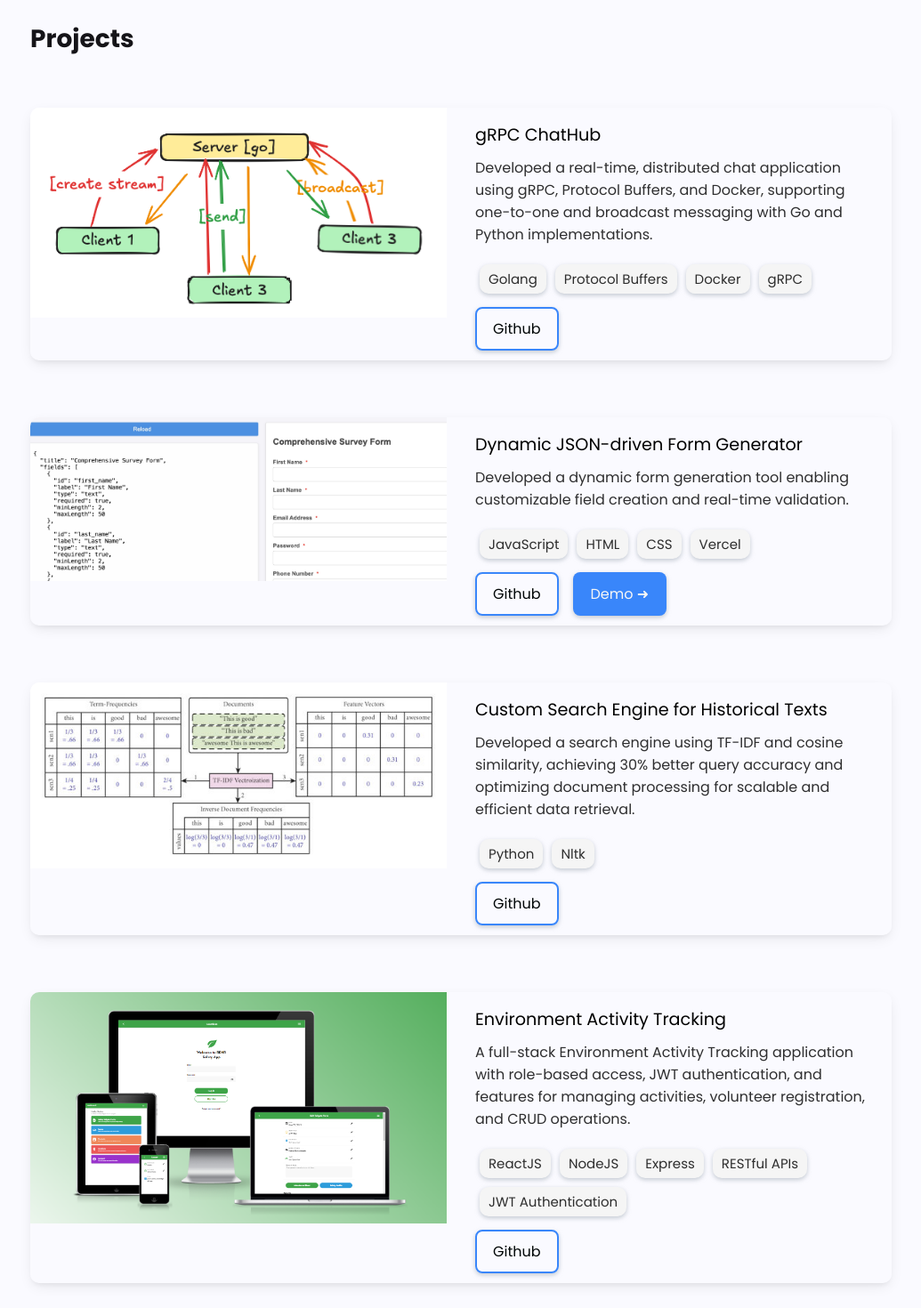
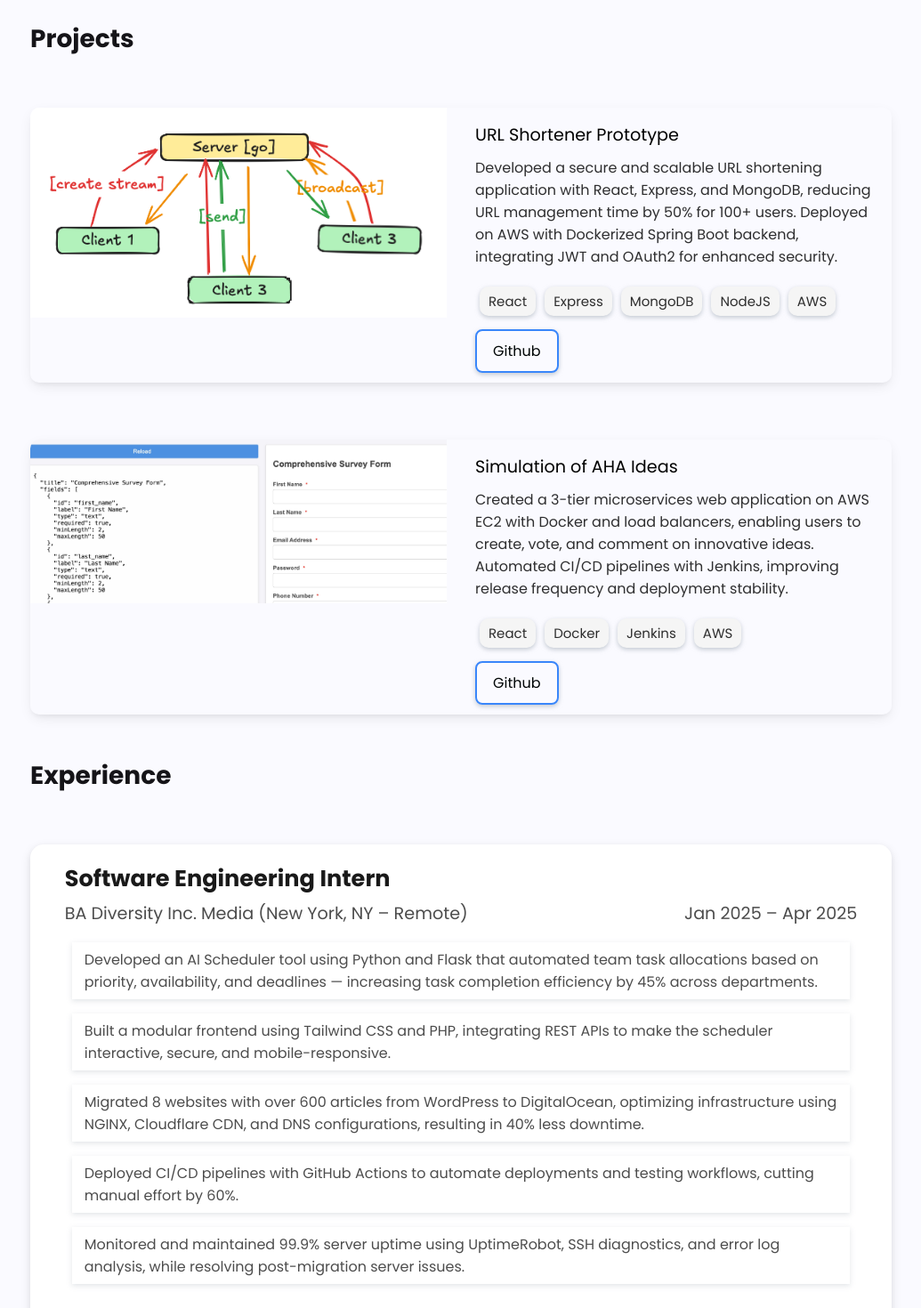
Before and after one commit to seniyatuscano/Seniya_portfolio, a React (Create React App) app: page / in a window 1280 px wide. Shown: the part 820-2290 px from the top of the page at 89% size, without its empty margins (122-1157 px from the left). Built offline with nearby package versions, Linux system fonts and the light colour scheme.

Commit message:
Updated portfolio with new changes

```diff
--- a/src/data/ProjectData.js
+++ b/src/data/ProjectData.js
@@ -2,99 +2,22 @@
 export const ProjectList = [
   {
     img: "/chat.png",
-    title: "gRPC ChatHub",
-    description: "Developed a real-time, distributed chat application using gRPC, Protocol Buffers, and Docker, supporting one-to-one and broadcast messaging with Go and Python implementations.",
-    tech_stack: ["Golang", "Protocol Buffers", "Docker", "gRPC"],
-    dates: "Jan 2025 - Feb 2025",
+    title: "URL Shortener Prototype",
+    description: "Developed a secure and scalable URL shortening application with React, Express, and MongoDB, reducing URL management time by 50% for 100+ users. Deployed on AWS with Dockerized Spring Boot backend, integrating JWT and OAuth2 for enhanced security.",
+    tech_stack: ["React", "Express", "MongoDB", "NodeJS","AWS"],
+    dates: "March 2025",
     demo_url: "",
-    github_url: "https://github.com/prajaktanisal99/chat_grpc",
+    github_url: "https://github.com/seniyatuscano/URL_Shortener",
   },
   {
     img: "/dynamic_form.jpg",
-    title: "Dynamic JSON-driven Form Generator",
+    title: "Simulation of AHA Ideas ",
     description:
-      "Developed a dynamic form generation tool enabling customizable field creation and real-time validation.",
-    tech_stack: ["JavaScript", "HTML", "CSS", "Vercel"],
+      "Created a 3-tier microservices web application on AWS EC2 with Docker and load balancers, enabling users to create, vote, and comment on innovative ideas. Automated CI/CD pipelines with Jenkins, improving release frequency and deployment stability.",
+    tech_stack: ["React", "Docker", "Jenkins","AWS"],
     dates: "Nov 2024 - Dec 2024",
-    demo_url: "https://dynamic-form-five-jet.vercel.app/",
-    github_url: "https://github.com/prajaktanisal99/dynamicForm",
-  },
-  {
-    img: "/tfidf.png",
-    title: "Custom Search Engine for Historical Texts",
-    description:
-      "Developed a search engine using TF-IDF and cosine similarity, achieving 30% better query accuracy and optimizing document processing for scalable and efficient data retrieval.",
-    tech_stack: ["Python", "Nltk"],
-    dates: "Sep 2024 - Oct 2024",
     demo_url: "",
-    github_url:
-      "https://github.com/prajaktanisal99/custom-search-engine/blob/master/P1.py",
-  },
-  {
-    img: "/renr-responsive.png",
-    title: "Environment Activity Tracking",
-    description:
-      "A full-stack Environment Activity Tracking application with role-based access, JWT authentication, and features for managing activities, volunteer registration, and CRUD operations.",
-    tech_stack: [
-      "ReactJS",
-      "NodeJS",
-      "Express",
-      "RESTful APIs",
-      "JWT Authentication",
-    ],
-    dates: "Aug 2023 - Oct 2023",
-    github_url: "https://github.com/prajaktanisal99/env_activity_tracking",
-    demo_url: "",
-  },
-  {
-    img: "/nba_image.jpg",
-    title: "NBA Position Prediction using MLP Classifier",
-    description:
-      "Developed an MLP classifier to predict NBA player positions, achieving significant accuracy on the training set and optimizing performance through feature selection and cross-validation.",
-    tech_stack: ["Python", "Pandas", "sklearn"],
-    dates: "Aug 2023 - Oct 2023",
-    github_url: "https://github.com/prajaktanisal99/nba_stats/blob/main/MLP.py",
-    demo_url: "",
-  },
-  {
-    img: "/wine_image.png",
-    title:
-      "Wine Clustering Analysis using K-Means and Agglomerative Hierarchical Clustering",
-    description:
-      "Clustering analysis on wine dataset using K-Means and Agglomerative Hierarchical Clustering, evaluated with Silhouette Coefficients, reveals better clustering separation with Complete-Linkage.",
-    tech_stack: ["Python", "Pandas", "sklearn"],
-    demo_url: "",
-    github_url:
-      "https://github.com/prajaktanisal99/wine-data-clustering/blob/main/1002174111.ipynb",
-  },
-  {
-    img: "/nn.png",
-    title:
-      "Hybrid Neural Network Implementation: NumPy and PyTorch Integration",
-    description:
-      "A neural network framework integrating NumPy and PyTorch for a comparative and in-depth understanding of manual versus automated deep learning operations.",
-    tech_stack: ["PyTorch"],
-    demo_url: "",
-    github_url: "https://github.com/prajaktanisal99/neural-networks",
-  },
-  {
-    img: "/snakeAI.png",
-    title: "Snake Agent - Reinforcement Learning",
-    description:
-      "Implemented a deep Q-learning agent to play Snake, utilizing a neural network to predict optimal moves, train from gameplay experiences, and improve through reinforcement learning.",
-    tech_stack: ["Python"],
-    demo_url: "",
-    github_url: "https://github.com/prajaktanisal99/snake_game",
-  },
-  {
-    img: "/connect4.png",
-    title: "Connect 4 - Python Implementation",
-    description:
-      "A Python implementation of a two-player Connect Four game with a custom board, move validation, and winner detection using vertical, horizontal, and diagonal checks.",
-    tech_stack: ["Python"],
-    demo_url: "",
-    github_url:
-      "https://github.com/prajaktanisal99/connect-4/blob/master/manual.py",
+    github_url: "https://github.com/seniyatuscano/Simulation_of_AHA_Ideas",
   },
 ];
 
```
